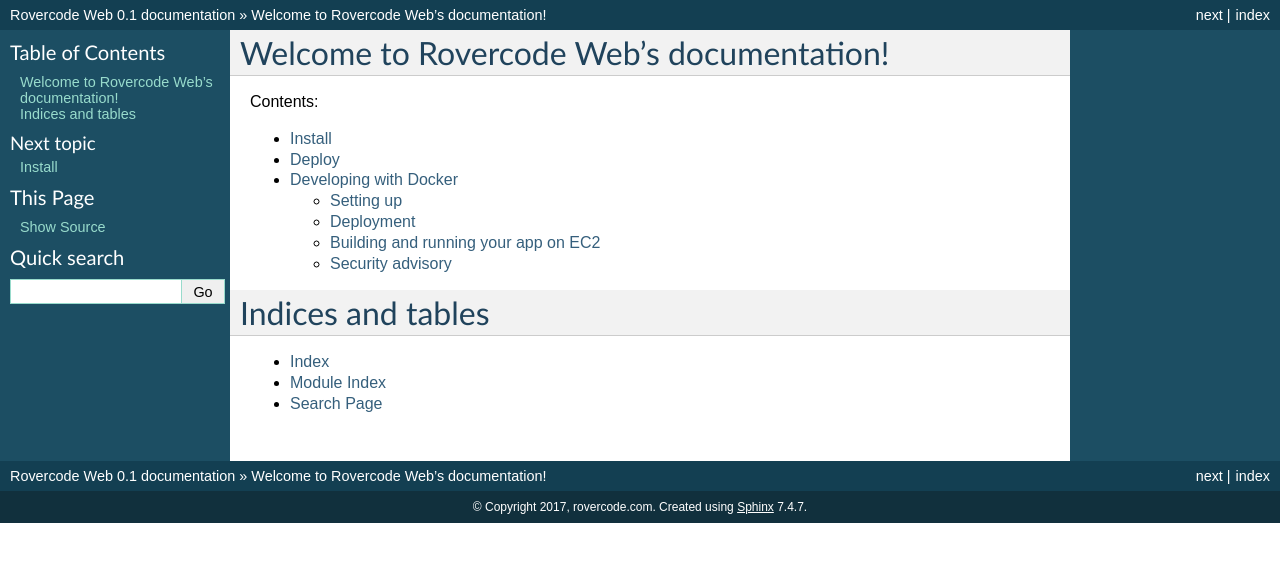
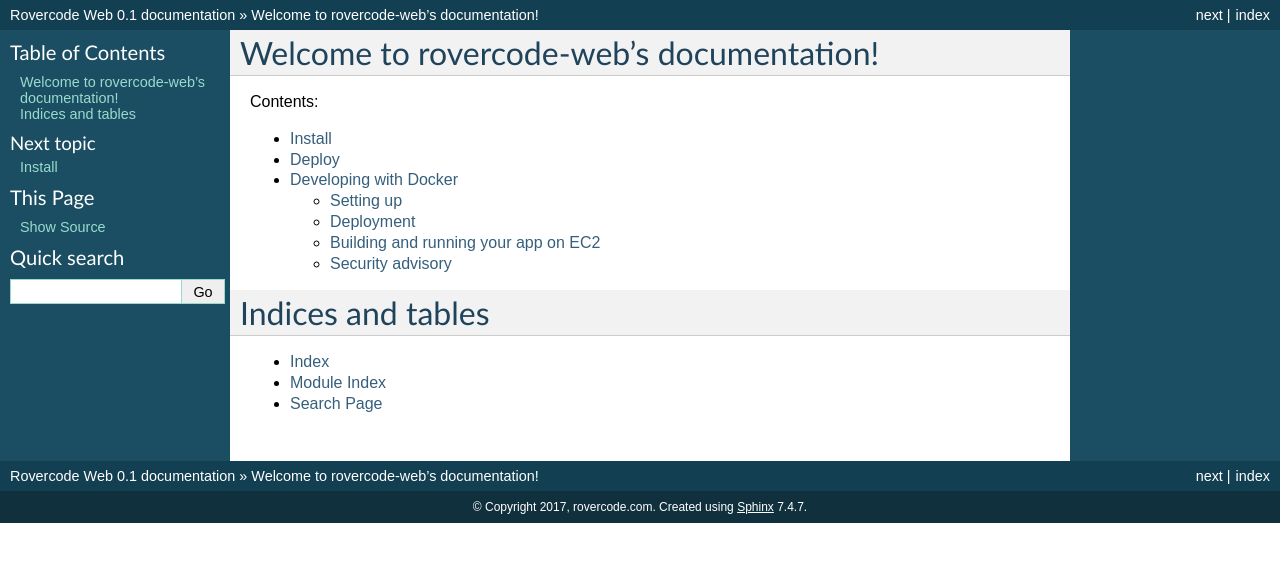
Before and after one commit to rovercode/rovercode-web, a Sphinx documentation site: the page built from docs/index.rst, in a window 1280 px wide. Shown: the top 562 px of the page. Built offline with Sphinx 7.4.7, drawn with Linux system fonts in a browser that asks for light colours; pages that are not in the unit, such as notebooks, are missing from menus.

Commit message:
Fixes capitalization of name

```diff
--- a/docs/index.rst
+++ b/docs/index.rst
@@ -3,7 +3,7 @@
    You can adapt this file completely to your liking, but it should at least
    contain the root `toctree` directive.
 
-Welcome to Rovercode Web's documentation!
+Welcome to rovercode-web's documentation!
 ====================================================================
 
 Contents:
```
